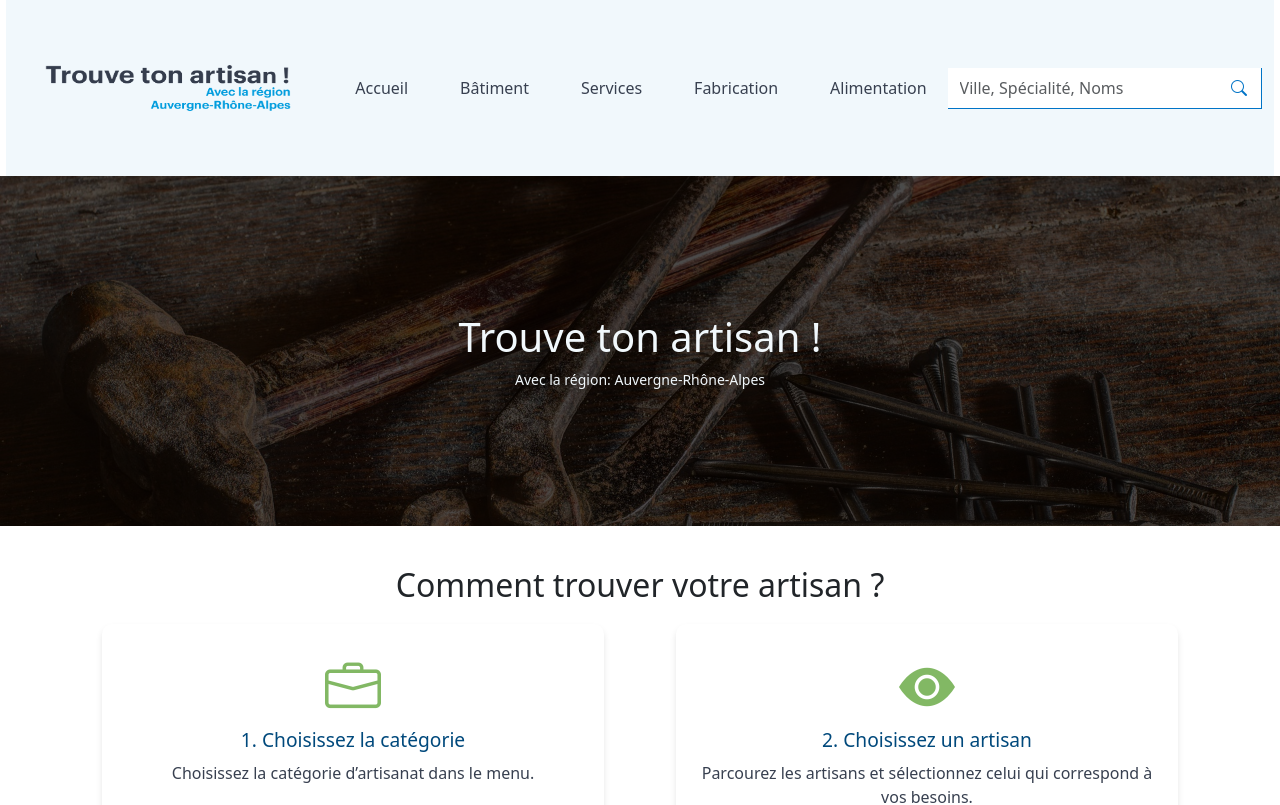
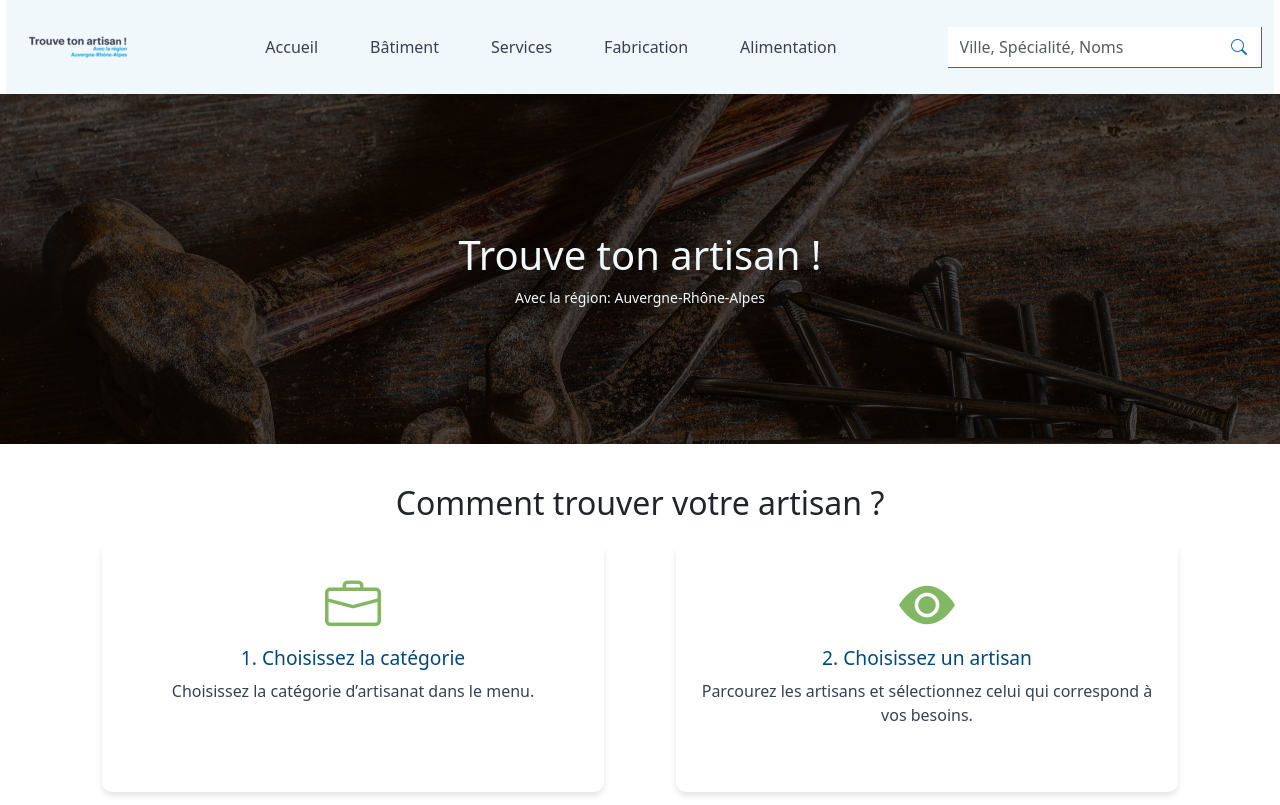
Before and after one commit to Mondot547/Trouve-ton-artisan, an Angular app: page / in a window 1280 px wide. Shown: the top 805 px of the page. Built offline with nearby package versions, Linux system fonts and the light colour scheme.

Commit message:
changement de la taille du logo pour eviter le warning

```diff
--- a/src/app/component/header/header.component.scss
+++ b/src/app/component/header/header.component.scss
@@ -6,11 +6,6 @@ nav {
 
   .container-fluid {
     margin: 0 auto;
-
-    .navbar-brand>img {
-      width: 300px;
-      height: 150px;
-    }
 
     #navbarSupportedContent {
       .navbar-nav {
@@ -29,11 +24,9 @@ nav {
             color: #f1f8fc;
             background-color: #0074c7;
             transition: all ease 0.6s;
-
           }
         }
       }
     }
   }
-
 }
```
Also changed, not shown: src/assets/images/Logo.png.
